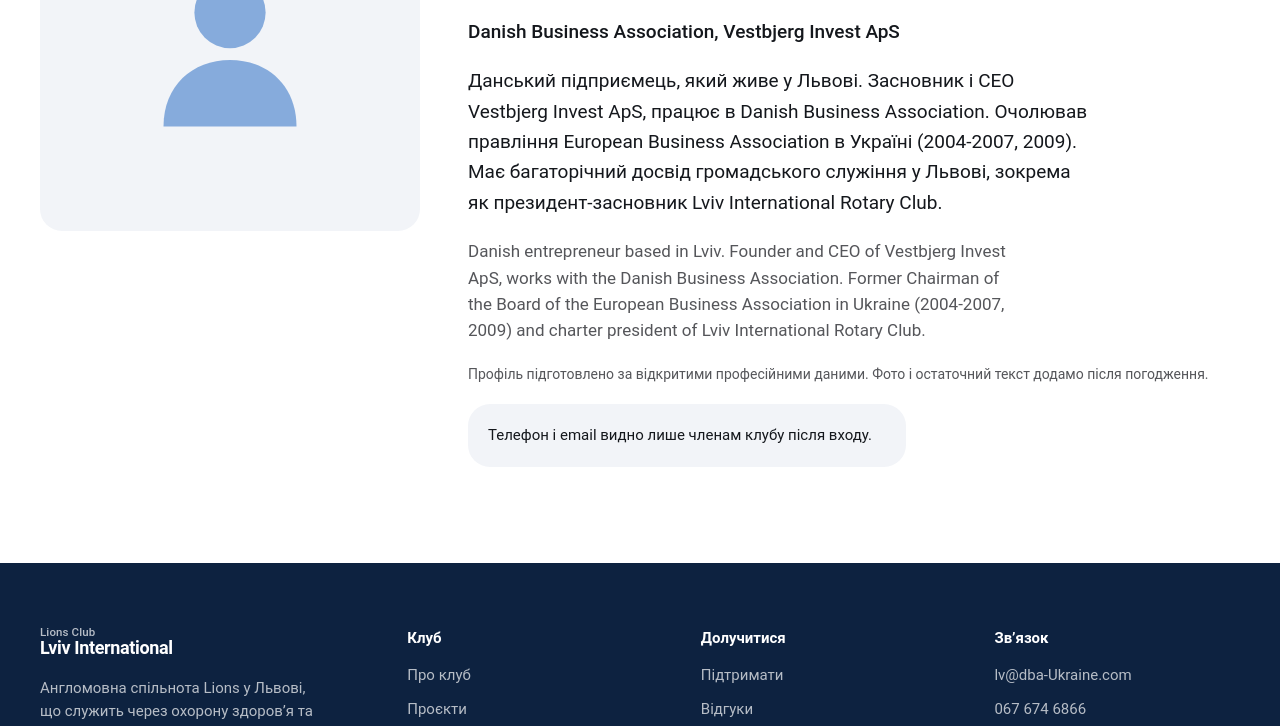
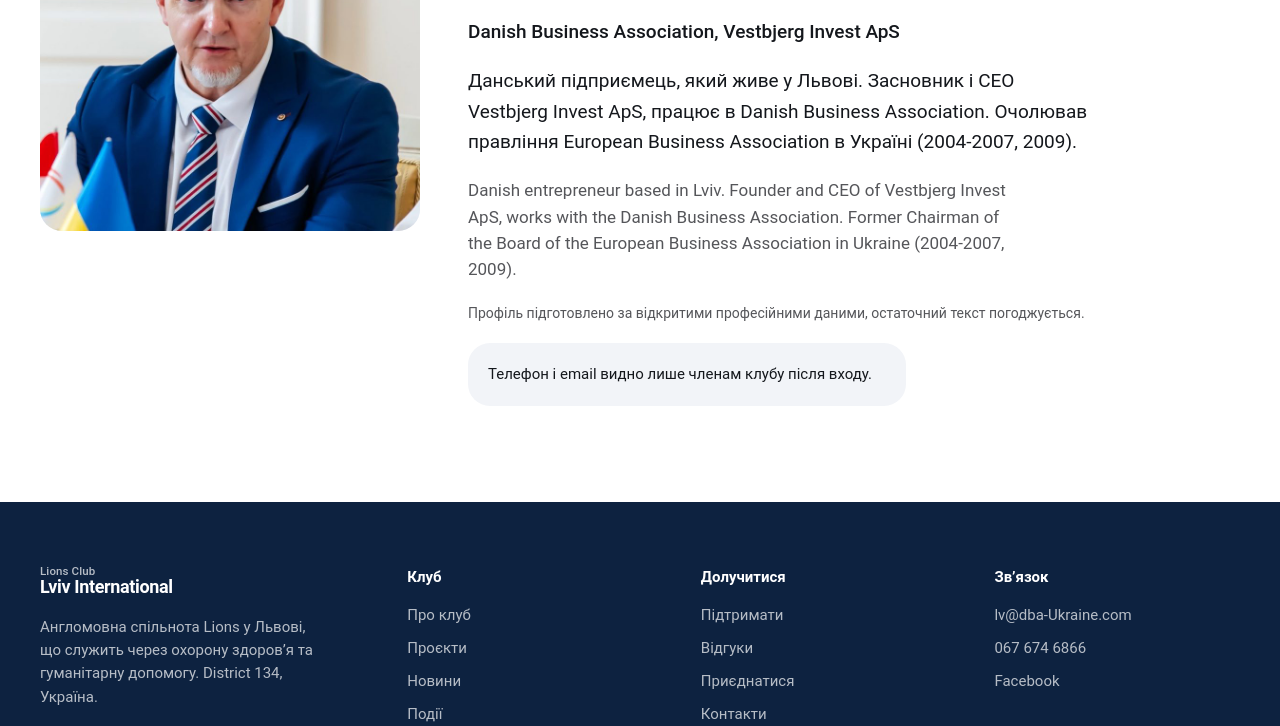
Before and after one commit to lionslviv/lionslviv.github.io, an Astro site: page /members/lars-vestbjerg in a window 1280 px wide. Shown: the part 337-1063 px from the top of the page. Built offline with nearby package versions, Linux system fonts and the light colour scheme; Astro itself is replaced by a stand-in of ours.

Commit message:
Учасники: фото Lars Vestbjerg, без згадки про Rotary
Фото надане клубом: квадратне кадрування 800x800, без EXIF.

Co-Authored-By: Claude Opus 5.5 <noreply@anthropic.com>
Claude-Session: https://claude.ai/code/session_01Ex7vU8xr7Nf3F5cdVpqWWK

```diff
--- a/src/data/content.ts
+++ b/src/data/content.ts
@@ -259,12 +259,12 @@ export const albums: Album[] = [
   { slug: 'aleia-pamiati', title: 'Алея пам’яті на Сихові', date: '2026-04-12', photos: shots('trees', 10, 'nature') },
 ];
 
-export type Member = { slug: string; name: string; role: string; since: number; field?: string; bio?: string; quote?: string; board: boolean; real?: boolean; bioEn?: string; roleEn?: string };
+export type Member = { slug: string; name: string; role: string; since: number; field?: string; bio?: string; quote?: string; board: boolean; real?: boolean; bioEn?: string; roleEn?: string; photo?: string };
 
 // Профілі заповнюють самі члени клубу після згоди на публікацію.
 export const members: Member[] = [
   // Реальний профіль: дані з відкритого професійного профілю у Facebook (26.11.2026).
-  // Остаточний текст і фото погоджує сам керівник клубу.
+  // Фото надав клуб. Остаточний текст погоджує сам керівник клубу.
   {
     slug: 'lars-vestbjerg',
     name: 'Lars Vestbjerg',
@@ -272,10 +272,11 @@ export const members: Member[] = [
     roleEn: 'Club leader',
     since: 2026,
     field: 'Danish Business Association, Vestbjerg Invest ApS',
-    bio: 'Данський підприємець, який живе у Львові. Засновник і CEO Vestbjerg Invest ApS, працює в Danish Business Association. Очолював правління European Business Association в Україні (2004-2007, 2009). Має багаторічний досвід громадського служіння у Львові, зокрема як президент-засновник Lviv International Rotary Club.',
-    bioEn: 'Danish entrepreneur based in Lviv. Founder and CEO of Vestbjerg Invest ApS, works with the Danish Business Association. Former Chairman of the Board of the European Business Association in Ukraine (2004-2007, 2009) and charter president of Lviv International Rotary Club.',
+    bio: 'Данський підприємець, який живе у Львові. Засновник і CEO Vestbjerg Invest ApS, працює в Danish Business Association. Очолював правління European Business Association в Україні (2004-2007, 2009).',
+    bioEn: 'Danish entrepreneur based in Lviv. Founder and CEO of Vestbjerg Invest ApS, works with the Danish Business Association. Former Chairman of the Board of the European Business Association in Ukraine (2004-2007, 2009).',
     board: true,
     real: true,
+    photo: '/members/lars-vestbjerg.jpg', // надано клубом
   },
   { slug: 'vice-president', name: 'Віцепрезидент клубу', role: 'Віцепрезидент', since: 2026, field: 'Профіль заповнюється', board: true },
   { slug: 'secretary', name: 'Секретар клубу', role: 'Секретар', since: 2026, field: 'Профіль заповнюється', board: true },
--- a/src/pages/members/[slug].astro
+++ b/src/pages/members/[slug].astro
@@ -9,9 +9,15 @@ const { m } = Astro.props;
 ---
 <Base title={m.real ? `${m.name}, ${m.role}` : m.role} noindex={!m.real}>
   <section class="wrap grid gap-12 pb-24 pt-[clamp(3rem,7vw,6rem)] md:grid-cols-[minmax(0,380px)_1fr]">
-    <div class="grid aspect-square place-items-center rounded-[var(--radius-card)] bg-[var(--bg-alt)]">
-      <svg viewBox="0 0 80 80" class="h-1/2 w-1/2 text-[var(--color-lions-sky)] opacity-60" aria-hidden="true"><circle cx="40" cy="28" r="15" fill="currentColor" /><path d="M12 76c0-17 12-28 28-28s28 11 28 28z" fill="currentColor" /></svg>
-    </div>
+    {m.photo ? (
+      <div class="aspect-square self-start overflow-hidden rounded-[var(--radius-card)] bg-[var(--bg-alt)]">
+        <img src={u(m.photo)} alt={m.name} width="800" height="800" decoding="async" class="h-full w-full object-cover" />
+      </div>
+    ) : (
+      <div class="grid aspect-square place-items-center rounded-[var(--radius-card)] bg-[var(--bg-alt)]">
+        <svg viewBox="0 0 80 80" class="h-1/2 w-1/2 text-[var(--color-lions-sky)] opacity-60" aria-hidden="true"><circle cx="40" cy="28" r="15" fill="currentColor" /><path d="M12 76c0-17 12-28 28-28s28 11 28 28z" fill="currentColor" /></svg>
+      </div>
+    )}
     <div class="space-y-5">
       <a href={u('/members')} class="link text-[15px]">Усі учасники</a>
       <h1 class="t-h1">{m.name}</h1>
@@ -20,7 +26,7 @@ const { m } = Astro.props;
       {m.field && m.real && <p class="text-[19px] font-[560]">{m.field}</p>}
       {m.bio ? <p class="max-w-[58ch] text-[19px] leading-[1.6]">{m.bio}</p> : <p class="max-w-[52ch] text-soft">Тут буде коротке біо до 300 символів, сфера діяльності та посилання на LinkedIn. Член клубу редагує профіль у кабінеті і сам вирішує, чи показувати його публічно.</p>}
       {m.bioEn && <p class="max-w-[58ch] text-soft" lang="en">{m.bioEn}</p>}
-      {m.real && <p class="t-small">Профіль підготовлено за відкритими професійними даними. Фото і остаточний текст додамо після погодження.</p>}
+      {m.real && <p class="t-small">Профіль підготовлено за відкритими професійними даними, остаточний текст погоджується.</p>}
       <p class="panel max-w-[52ch] p-5 text-[15px]">Телефон і email видно лише членам клубу після входу.</p>
     </div>
   </section>
--- a/src/pages/members/index.astro
+++ b/src/pages/members/index.astro
@@ -14,9 +14,15 @@ const others = members.filter((m) => !m.board);
       {board.map((m) => (
         <li>
           <a href={u(`/members/${m.slug}`)} class="group block">
-            <div class="grid aspect-square place-items-center rounded-[var(--radius-card)] bg-[var(--bg-alt)] transition-colors group-hover:bg-[var(--line)]">
-              <svg viewBox="0 0 80 80" class="h-1/2 w-1/2 text-[var(--color-lions-sky)] opacity-60" aria-hidden="true"><circle cx="40" cy="28" r="15" fill="currentColor" /><path d="M12 76c0-17 12-28 28-28s28 11 28 28z" fill="currentColor" /></svg>
-            </div>
+            {m.photo ? (
+              <div class="aspect-square overflow-hidden rounded-[var(--radius-card)] bg-[var(--bg-alt)]">
+                <img src={u(m.photo)} alt={m.name} width="800" height="800" loading="lazy" decoding="async" class="h-full w-full object-cover transition-transform duration-700 group-hover:scale-[1.03]" />
+              </div>
+            ) : (
+              <div class="grid aspect-square place-items-center rounded-[var(--radius-card)] bg-[var(--bg-alt)] transition-colors group-hover:bg-[var(--line)]">
+                <svg viewBox="0 0 80 80" class="h-1/2 w-1/2 text-[var(--color-lions-sky)] opacity-60" aria-hidden="true"><circle cx="40" cy="28" r="15" fill="currentColor" /><path d="M12 76c0-17 12-28 28-28s28 11 28 28z" fill="currentColor" /></svg>
+              </div>
+            )}
             {m.real ? (
               <>
                 <p class="mt-4 text-[19px] font-[650] leading-tight group-hover:text-[var(--accent)]">{m.name}</p>
```
Also changed, not shown: public/members/lars-vestbjerg.jpg (added).
